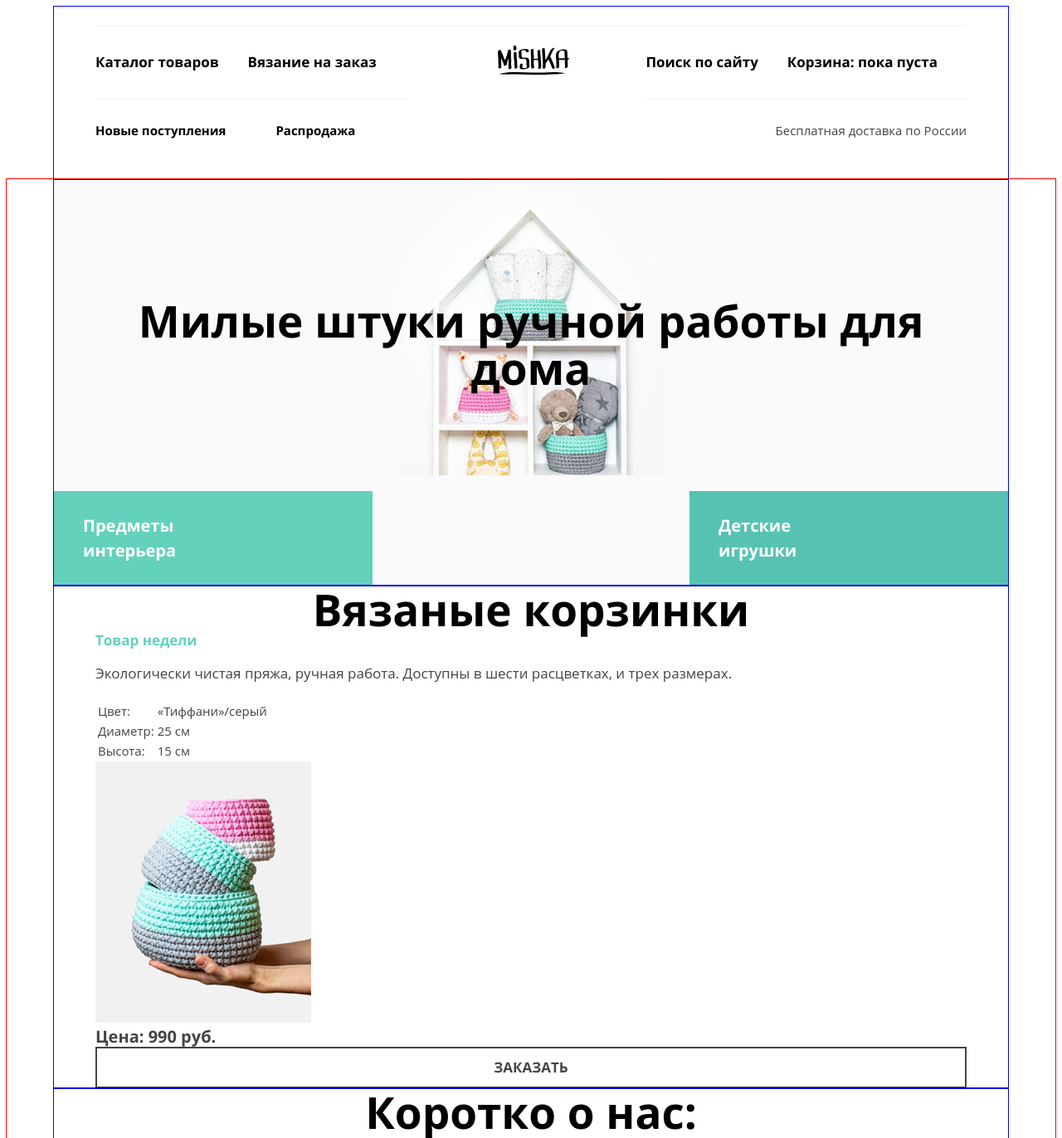
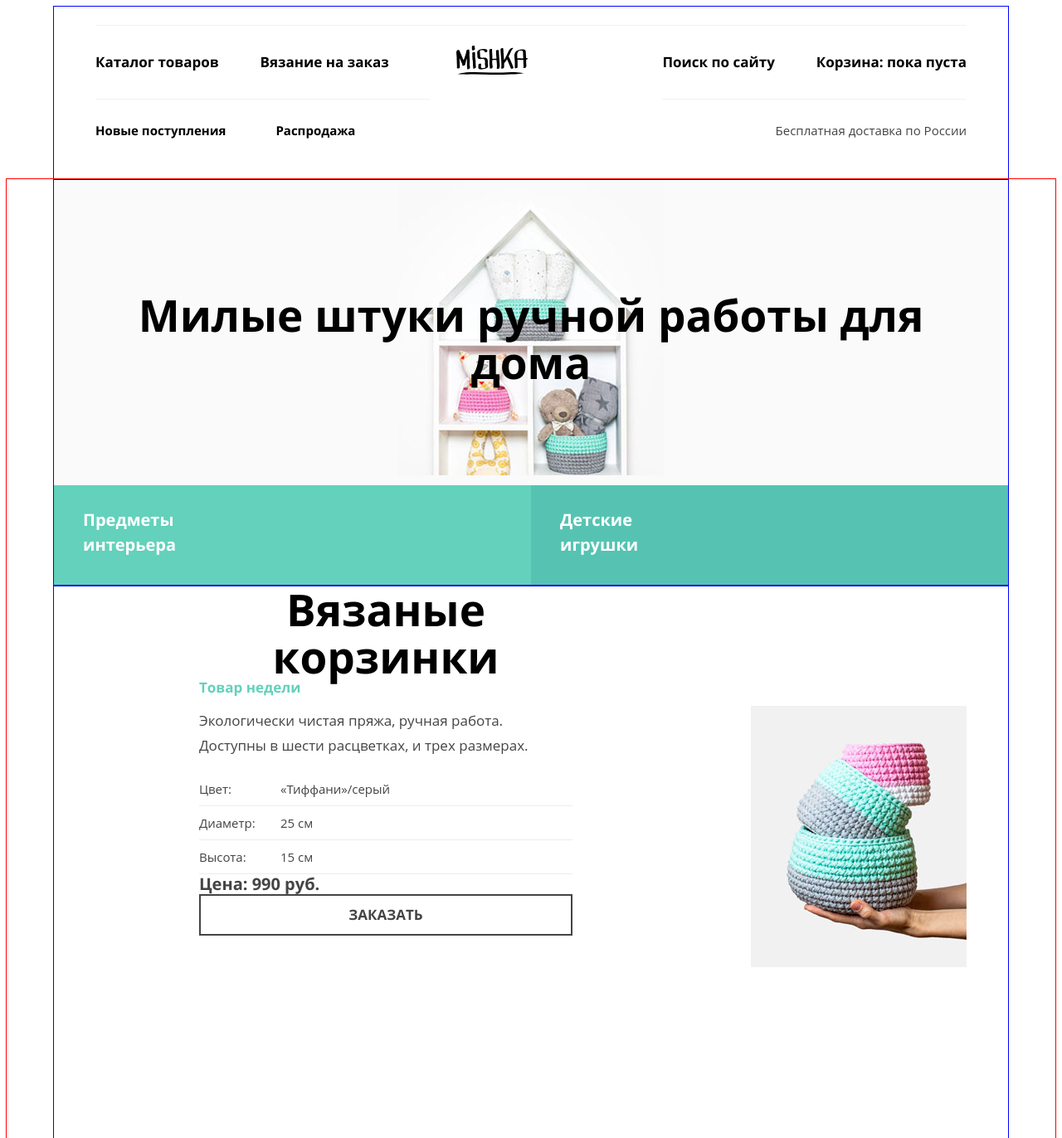
Before and after one commit to Web-proger/mishka, a website: page index.html in a window 1280 px wide. Shown: the top 1372 px of the page at 83% size. Drawn offline with nearby package versions, Linux system fonts and the light colour scheme; files that its build step writes are made by us from their sources; files whose address does not match are found by name.

Commit message:
Корректировал положение логотипа в меню. Блок промо и товар недели

```diff
--- a/index.html
+++ b/index.html
@@ -66,18 +66,20 @@
         <div class="goods-week__subject">Товар недели</div>
         <p class="goods-week__description">Экологически чистая пряжа, ручная работа. Доступны в шести расцветках, и трех размерах.</p>
         <table class="goods-week__parameters">
-          <tr>
+          <tbody>
+            <tr class="goods-week__row">
               <td class="goods-week__type">Цвет:</td>
               <td class="goods-week__value">«Тиффани»/серый</td>
             </tr>
-          <tr>
+            <tr class="goods-week__row">
               <td class="goods-week__type">Диаметр:</td>
               <td class="goods-week__value">25 см</td>
             </tr>
-          <tr>
+            <tr class="goods-week__row">
               <td class="goods-week__type">Высота:</td>
               <td class="goods-week__value">15 см</td>
             </tr>
+          </tbody>
         </table>
         <div class="goods-week__img">
           <img src="img/triple-set-mobile@1x.jpg" width="260" height="315" alt="Товар недели">
--- a/sass/blocks/goods-week.scss
+++ b/sass/blocks/goods-week.scss
@@ -1,6 +1,7 @@
 .goods-week {
   @include container;
   @include adapive-padding;
+  position: relative;
   font-family: "Open Sans", "Arial", sans-serif;
   &__caption {
     @include main-caption;
@@ -25,22 +26,40 @@
     color: $second-color;
   }
   &__parameters {
+    width: 100%;
+    border-collapse: collapse;
     font-size: 15px;
     line-height: 20px;
     font-weight: 400;
     color: $second-color;
+  }
+  &__type{
+    padding: 10px 0;
+    width: 98px;
+    border-bottom: 1px solid #ececec;
+  }
+  &__value {
+    padding: 10px 0;
+    border-bottom: 1px solid #ececec;
   }
 }
 
 
 @media #{$tablet-width} {
   .goods-week {
+    min-height: 625px;
+    padding-right: 334px;
     &__subject {
       line-height: 17px;
     }
     &__description {
       font-size: 17px;
       line-height: 30px;
+    }
+    &__img {
+      position: absolute;
+      top: 145px;
+      right: 50px;
     }
     &__price {
       font-size: 20px;
@@ -50,6 +69,8 @@
 
 @media #{$desctop-width} {
   .goods-week {
-
+    min-height: 805px;
+    padding-left: 175px;
+    padding-right: 525px;
   }
 }
--- a/sass/blocks/main-menu.scss
+++ b/sass/blocks/main-menu.scss
@@ -70,7 +70,7 @@
       display: flex;
     }
     &__item {
-      padding: 32px 35px 32px 0;
+      padding: 32px 50px 32px 0;
       font-size: 15px;
       border-top: none;
       &--cart {
@@ -124,5 +124,8 @@
     &__item a {
       font-size: 17px;
     }
+    &__item--cart {
+      padding-right: 0;
+    }
   }
 }
--- a/sass/blocks/page-header.scss
+++ b/sass/blocks/page-header.scss
@@ -1,12 +1,10 @@
 .page-header {
   @include container;
-  @include adapive-padding;
   padding-top: 22px;
   padding-bottom: 22px;
-/*  &__flex-wrap {
-  display: flex;
-  justify-content: space-between;
-  }*/
+  &__flex-wrap {
+    @include adapive-padding;
+  }
   &__top {
     display: block;
     text-align: center;
@@ -17,6 +15,7 @@
   &__caption {
   @include main-caption;
   padding: 73px 0;
+  background-color: $bg-color;
   }
   &__menu-btn {
     &--no-js { //js выключен
@@ -91,7 +90,7 @@
     &__logo {
       position: absolute;
       top: 0;
-      left: 0;
+      left: 50px;
     }
   }
 }
--- a/sass/blocks/promo.scss
+++ b/sass/blocks/promo.scss
@@ -57,5 +57,10 @@
       font-size: 53px;
       line-height: 57px;
     }
+    &__list {
+      width: 575px;
+      padding-right: 250px;
+      min-height: 121px;
+    }
   }
 }
```
Also changed, not shown: form.html (+0 -1 lines). Lines whose indentation alone changed are shown as unchanged.
